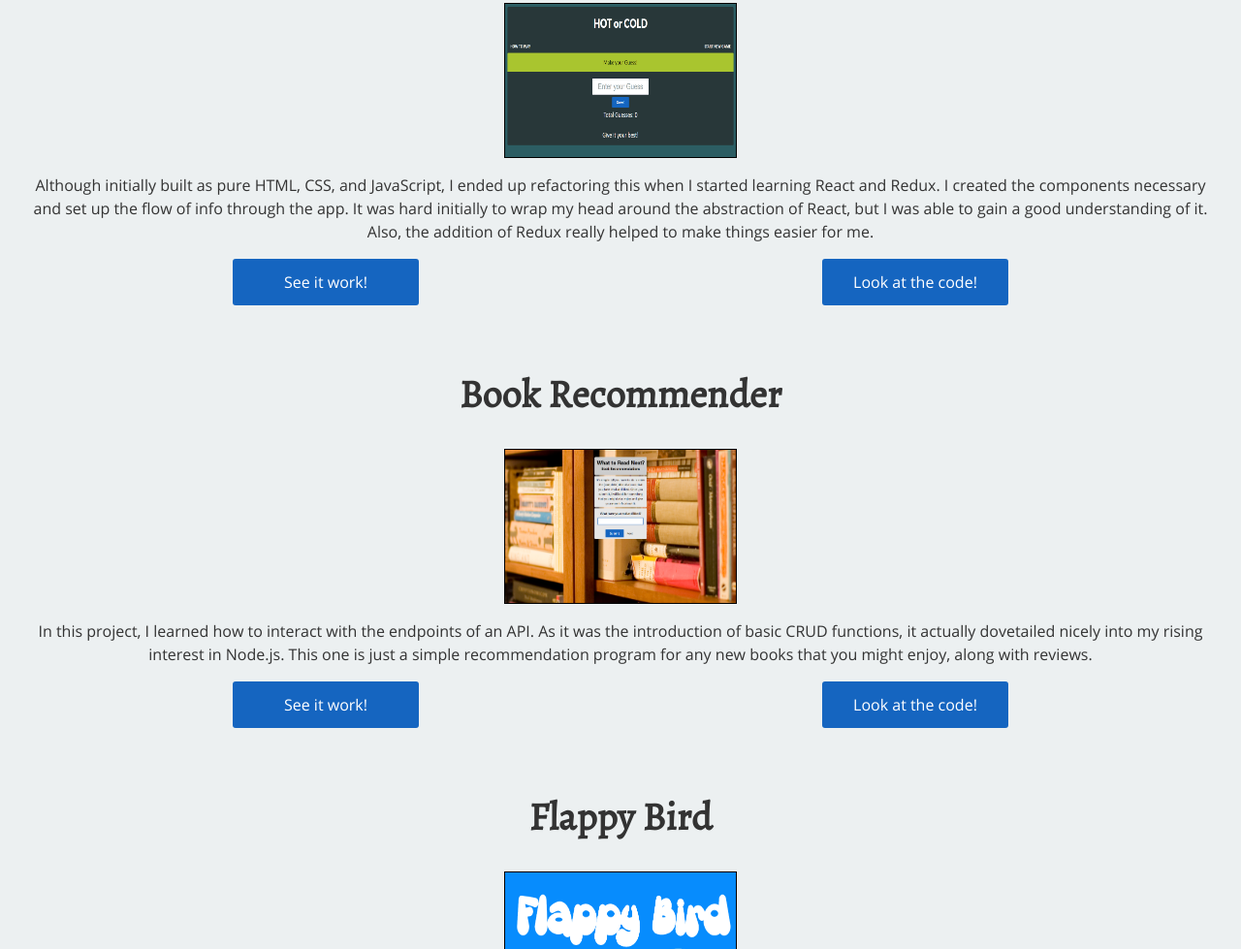
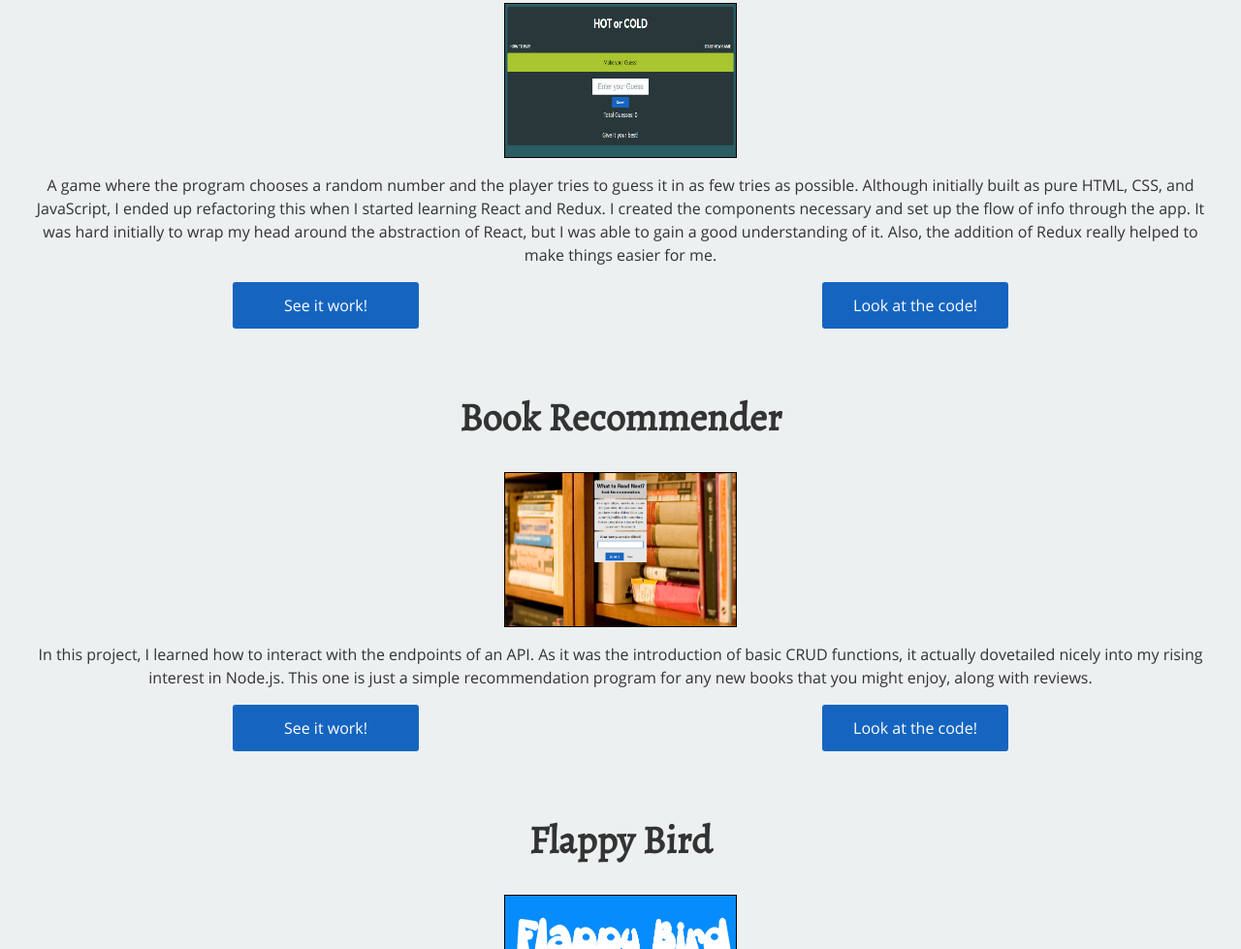
Before and after one commit to jstrother/responsive-portfolio, a website built with webpack: page index.html in a window 1280 px wide. Shown: the part 3319-4298 px from the top of the page at 97% size. Built offline with nearby package versions, Linux system fonts and the light colour scheme.

Commit message:
added further description to Hot/Cold project

```diff
--- a/index.html
+++ b/index.html
@@ -218,7 +218,7 @@
                         <img src="img/hot-cold.png" alt="Hot or Cold" class="project-image">
                     </div>
                     <div class="project-body">
-                        <p>Although initially built as pure HTML, CSS, and JavaScript, I ended up refactoring this when I started learning React and Redux. I created the components necessary and set up the flow of info through the app. It was hard initially to wrap my head around the abstraction of React, but I was able to gain a good understanding of it. Also, the addition of Redux really helped to make things easier for me.</p>
+                        <p>A game where the program chooses a random number and the player tries to guess it in as few tries as possible. Although initially built as pure HTML, CSS, and JavaScript, I ended up refactoring this when I started learning React and Redux. I created the components necessary and set up the flow of info through the app. It was hard initially to wrap my head around the abstraction of React, but I was able to gain a good understanding of it. Also, the addition of Redux really helped to make things easier for me.</p>
                         <div class="button-container">
                             <a href="https://jstrother.github.io/hot-cold-redux/public/index.html" target="_blank"><button>See it work!</button></a>
                             <a href="https://github.com/jstrother/hot-cold-redux" target="_blank"><button>Look at the code!</button></a>
```
